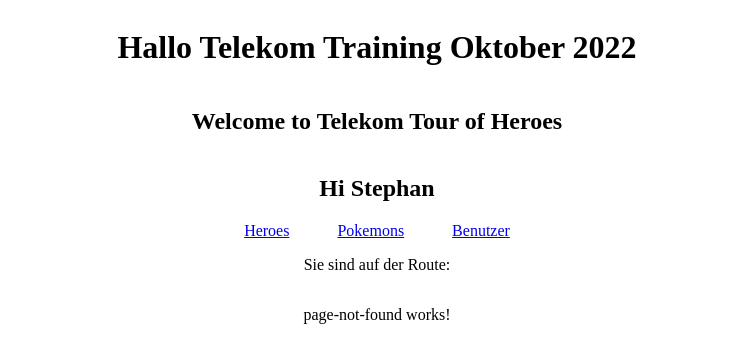
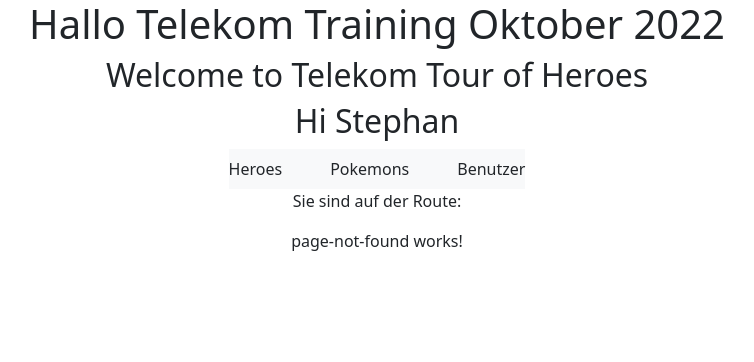
Before and after one commit to piotrwill/tk-angular-training, an Angular app in the folder angular-tour-of-heros/: page / in a window 1280 px wide. Shown: the top 362 px of the page, without its empty margins (263-1017 px from the left). Built offline with nearby package versions, Linux system fonts and the light colour scheme.

Commit message:
bootstrap

```diff
--- a/angular-tour-of-heros/angular.json
+++ b/angular-tour-of-heros/angular.json
@@ -23,9 +23,12 @@
               "src/assets"
             ],
             "styles": [
+              "./node_modules/bootstrap/dist/css/bootstrap.css",
               "src/styles.css"
             ],
-            "scripts": []
+            "scripts": [
+              "node_modules/bootstrap/dist/js/bootstrap.min.js"
+            ]
           },
           "configurations": {
             "production": {
--- a/angular-tour-of-heros/package.json
+++ b/angular-tour-of-heros/package.json
@@ -18,6 +18,7 @@
     "@angular/platform-browser": "^14.2.0",
     "@angular/platform-browser-dynamic": "^14.2.0",
     "@angular/router": "^14.2.0",
+    "bootstrap": "^5.2.1",
     "rxjs": "~7.5.0",
     "tslib": "^2.3.0",
     "zone.js": "~0.11.4"
--- a/angular-tour-of-heros/src/app/app.component.html
+++ b/angular-tour-of-heros/src/app/app.component.html
@@ -2,10 +2,10 @@
   <h1>Hallo Telekom Training Oktober 2022</h1>
   <h2>{{welcomeText}}</h2>
   <h2>{{getHello("Stephan")}}</h2>
-  <nav>
-    <a routerLink="/heroes">Heroes</a>
-    <a routerLink="/pokemons">Pokemons</a>
-    <a routerLink="/users">Benutzer</a>
+  <nav class="navbar navbar-expand-lg navbar-light bg-light">
+    <a class="nav-link" routerLink="/heroes">Heroes</a>
+    <a class="nav-link" routerLink="/pokemons">Pokemons</a>
+    <a class="nav-link" routerLink="/users">Benutzer</a>
   </nav>
   <p>Sie sind auf der Route: {{ activeRouteName }}</p>
 
--- a/angular-tour-of-heros/src/app/users/user-list/user-list.component.css
+++ b/angular-tour-of-heros/src/app/users/user-list/user-list.component.css
@@ -0,0 +1,11 @@
+section {
+  display: flex;
+  flex-direction: column;
+  gap: 2em;
+}
+
+ul li {
+  display: flex;
+  gap: 2em;
+  justify-content: space-between;
+}
--- a/angular-tour-of-heros/src/app/users/user-list/user-list.component.html
+++ b/angular-tour-of-heros/src/app/users/user-list/user-list.component.html
@@ -1,8 +1,10 @@
-<h2>user-list works!</h2>
-<button (click)="onClickNewUser()">Neuen Benutzer anlegen</button>
-<ul>
-  <li *ngFor="let user of users">
-    {{ user.name }}
-    <button (click)="onDeleteUserClick(user)">Löschen</button>
-  </li>
-</ul>
+<section>
+  <h2>user-list works!</h2>
+  <button class="btn btn-primary" (click)="onClickNewUser()">Neuen Benutzer anlegen</button>
+  <ul class="list-group">
+    <li *ngFor="let user of users" class="list-group-item">
+      {{ user.name }}
+      <button class="btn btn-danger" (click)="onDeleteUserClick(user)">Löschen</button>
+    </li>
+  </ul>
+</section>
```
Also changed, not shown: 1 other file (tests, documents, lock files or other folders).
